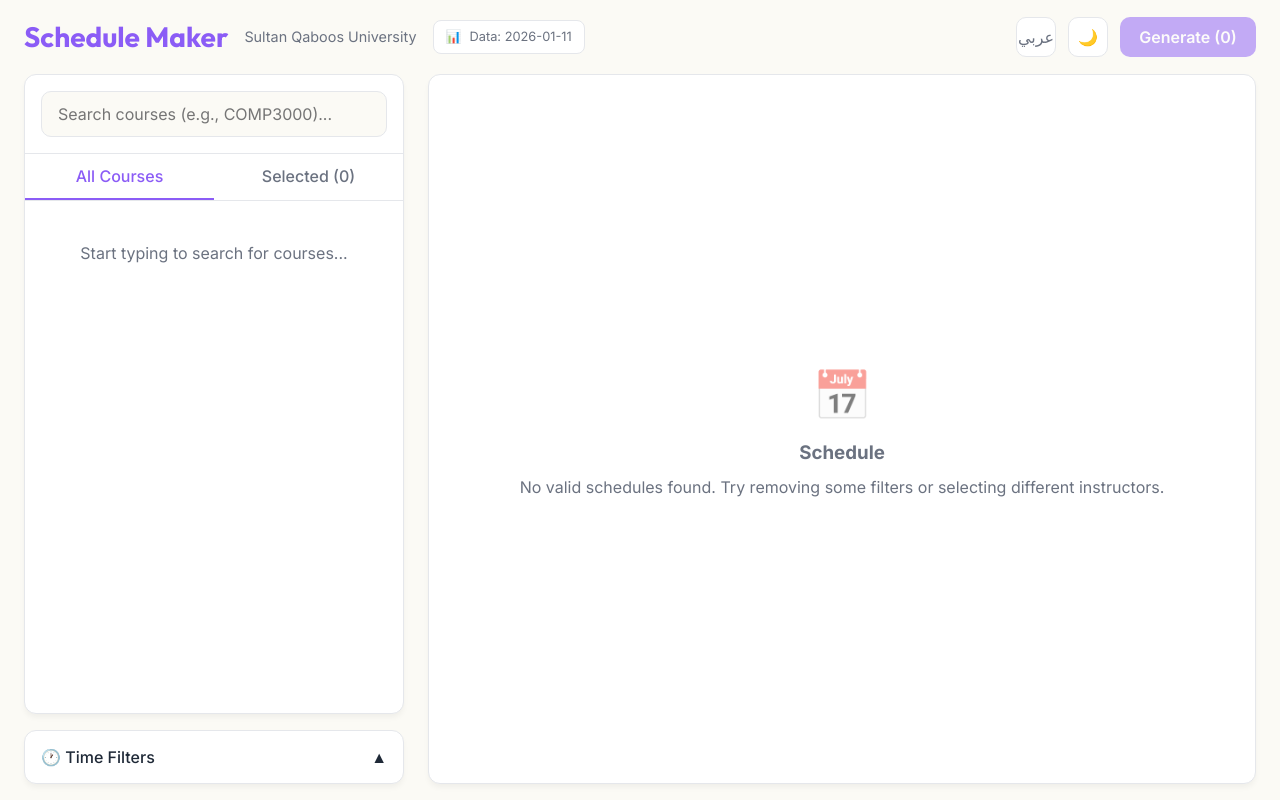
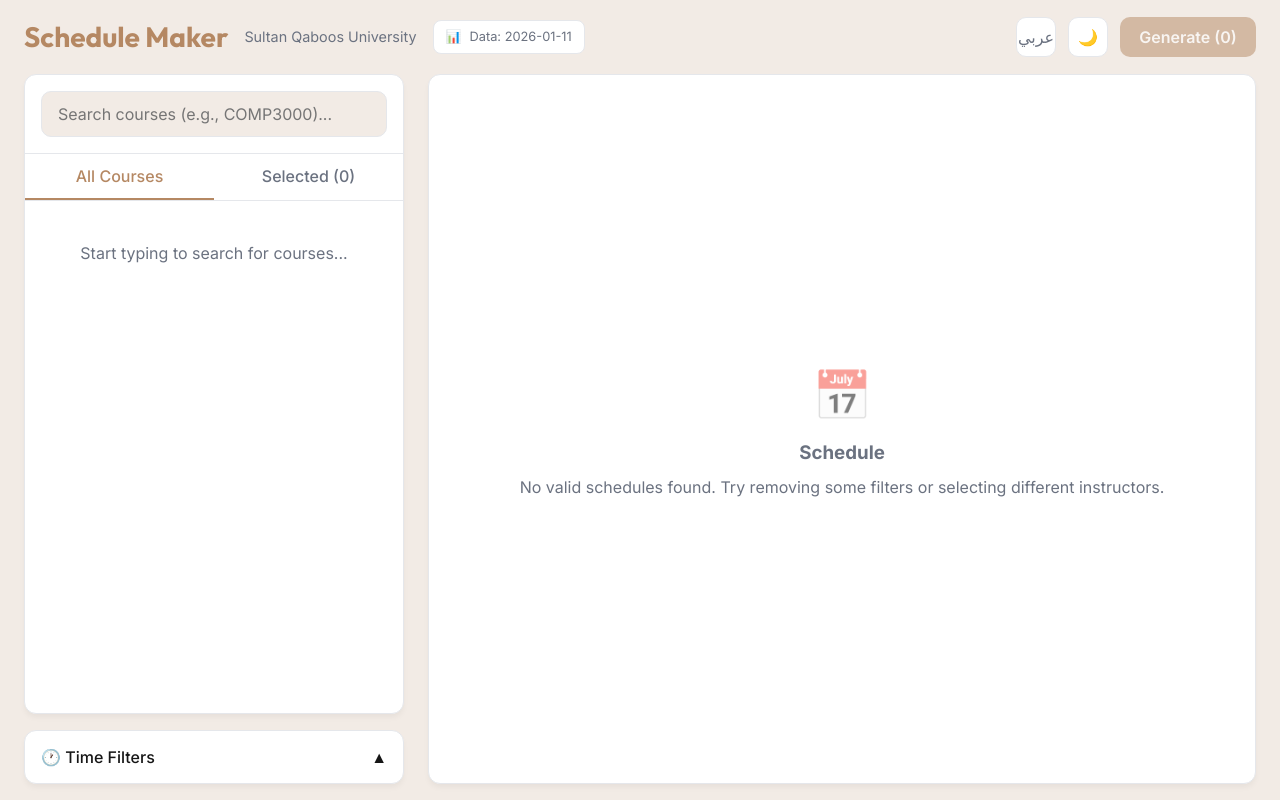
Before and after one commit to Muhanad2004/schedule-maker-squ, a React (Vite) app: page / in a window 1280 px wide. Built offline with nearby package versions, Linux system fonts and the light colour scheme.

Commit message:
feat: redesign themes based on user palette

```diff
--- a/src/index.css
+++ b/src/index.css
@@ -1,26 +1,32 @@
 /* ============================================
    SCHEDULE MAKER - Complete Stylesheet
-   Themes: Soft & Airy (Light) | Earthy Dark
+   Themes: Sand & Stone (Light) | Midnight Slate (Dark)
    ============================================ */
 
 @import url('https://fonts.googleapis.com/css2?family=Cairo:wght@400;600;700&family=Inter:wght@400;500;600;700&family=Outfit:wght@500;700&display=swap');
 
 /* === Theme Variables === */
 :root {
-  /* Light Theme (Default): Soft & Airy */
-  --bg: #FBFAF5;
+  /* Light Theme (Default): Sand & Stone */
+  --bg: #F2EBE5;
+  /* Derived from #D3C3B9 (Lighter) */
   --card: #FFFFFF;
   --card-border: #E5E7EB;
 
-  --text: #1F2937;
+  --text: #161616;
+  /* #161616 (Black) */
   --text-dim: #6B7280;
 
-  --primary: #8B5CF6;
-  --primary-hover: #7C3AED;
-  --primary-bg: #F3E8FF;
+  --primary: #B58863;
+  /* #B58863 (Tan) */
+  --primary-hover: #9E7452;
+  --primary-bg: #F5EBE5;
+  /* Light Tan */
 
-  --secondary: #C7DEFA;
-  --accent: #DED7FB;
+  --secondary: #A79E9C;
+  /* #A79E9C (Grey) */
+  --accent: #D3C3B9;
+  /* #D3C3B9 (Beige) */
 
   --success: #10B981;
   --error: #EF4444;
@@ -35,20 +41,27 @@
 }
 
 [data-theme="dark"] {
-  /* Dark Theme: Earthy */
-  --bg: #1B2118;
-  --card: #2C2C2C;
-  --card-border: #3D3D3D;
+  /* Dark Theme: Midnight Slate */
+  --bg: #161616;
+  /* #161616 (Black) */
+  --card: #10232A;
+  /* #10232A (Deep Teal) */
+  --card-border: #3D4D55;
+  /* #3D4D55 (Slate) */
 
-  --text: #E5E7EB;
-  --text-dim: #9CA3AF;
+  --text: #D3C3B9;
+  /* #D3C3B9 (Beige) */
+  --text-dim: #A79E9C;
+  /* #A79E9C (Grey) */
 
-  --primary: #D4AF37;
-  --primary-hover: #FABE28;
-  --primary-bg: rgba(212, 175, 55, 0.15);
+  --primary: #B58863;
+  /* #B58863 (Tan) - Persistent Accent */
+  --primary-hover: #CD9A70;
+  --primary-bg: rgba(181, 136, 99, 0.15);
 
-  --secondary: #57534E;
-  --accent: #78716C;
+  --secondary: #3D4D55;
+  /* #3D4D55 (Slate) */
+  --accent: #A79E9C;
 
   --shadow: 0 4px 6px -1px rgba(0, 0, 0, 0.3);
   --shadow-lg: 0 10px 25px -5px rgba(0, 0, 0, 0.4);
```
